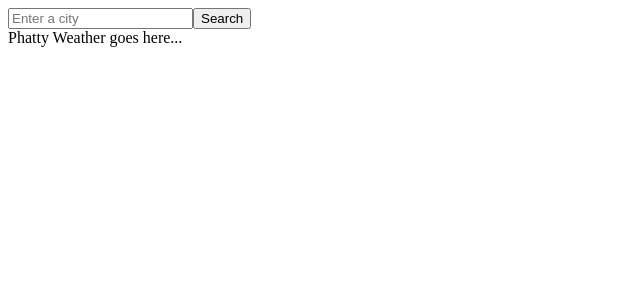
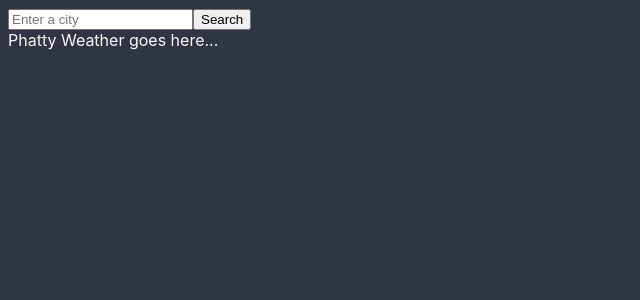
Before and after one commit to iPhatty/phatty-weather, a React app: page / in a window 1280 px wide. Shown: the top 300 px of the page, without its empty margins (0-640 px from the left). Built offline with nearby package versions, Linux system fonts and the light colour scheme; no server answers.

Commit message:
basic body styling

```diff
--- a/src/index.js
+++ b/src/index.js
@@ -1,5 +1,8 @@
 import React from 'react';
 import ReactDOM from 'react-dom';
+
+//css
+import './styling/index.css';
 
 import App from './components/App';
 import Root from './Root';
--- /dev/null
+++ b/src/styling/index.css
@@ -0,0 +1,9 @@
+html {
+  font-family: -apple-system, BlinkMacSystemFont, 'Segoe UI', Roboto, Oxygen,
+    Ubuntu, Cantarell, 'Open Sans', 'Helvetica Neue', sans-serif;
+}
+
+body {
+  background-color: #2f3542;
+  color: #fafafa;
+}
```
